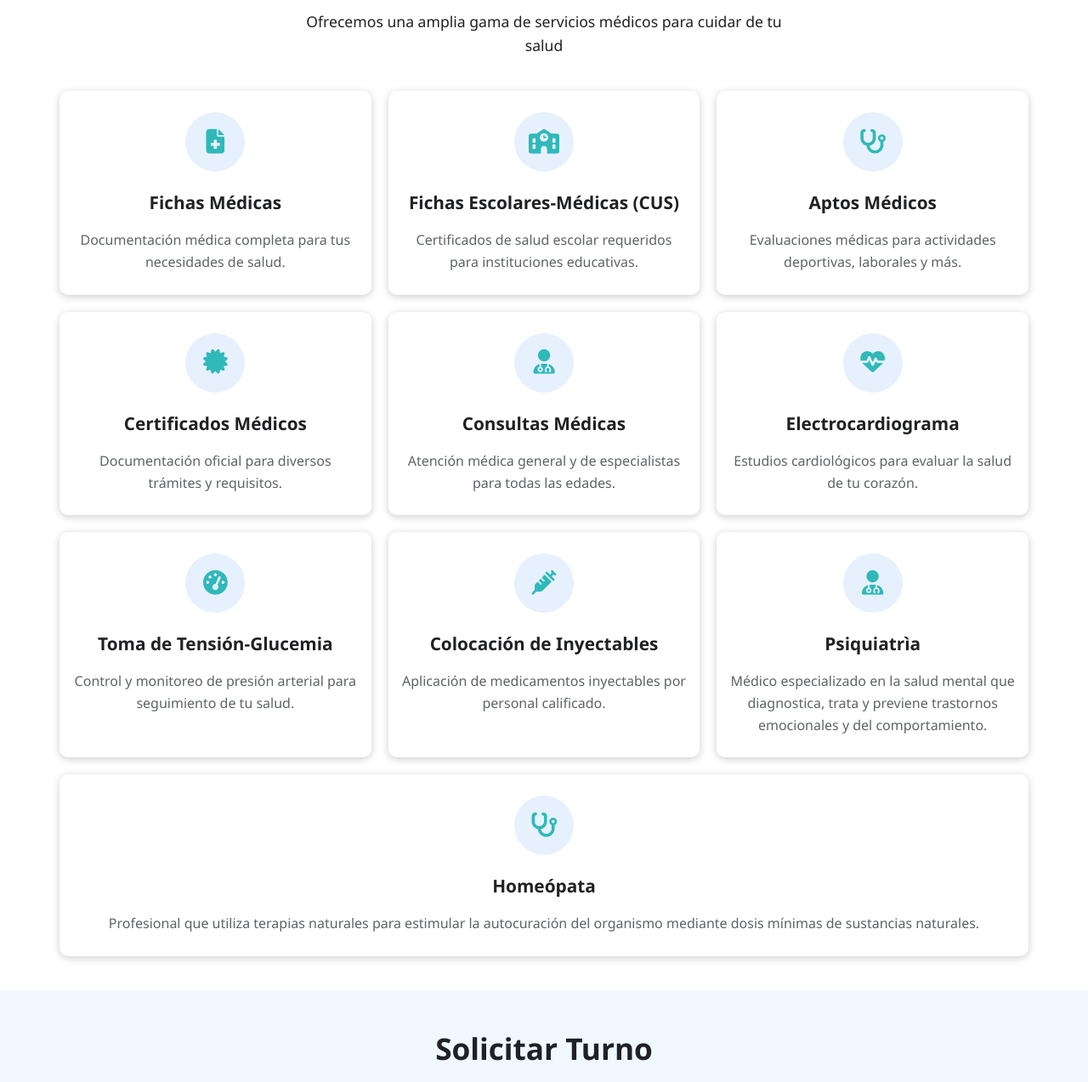
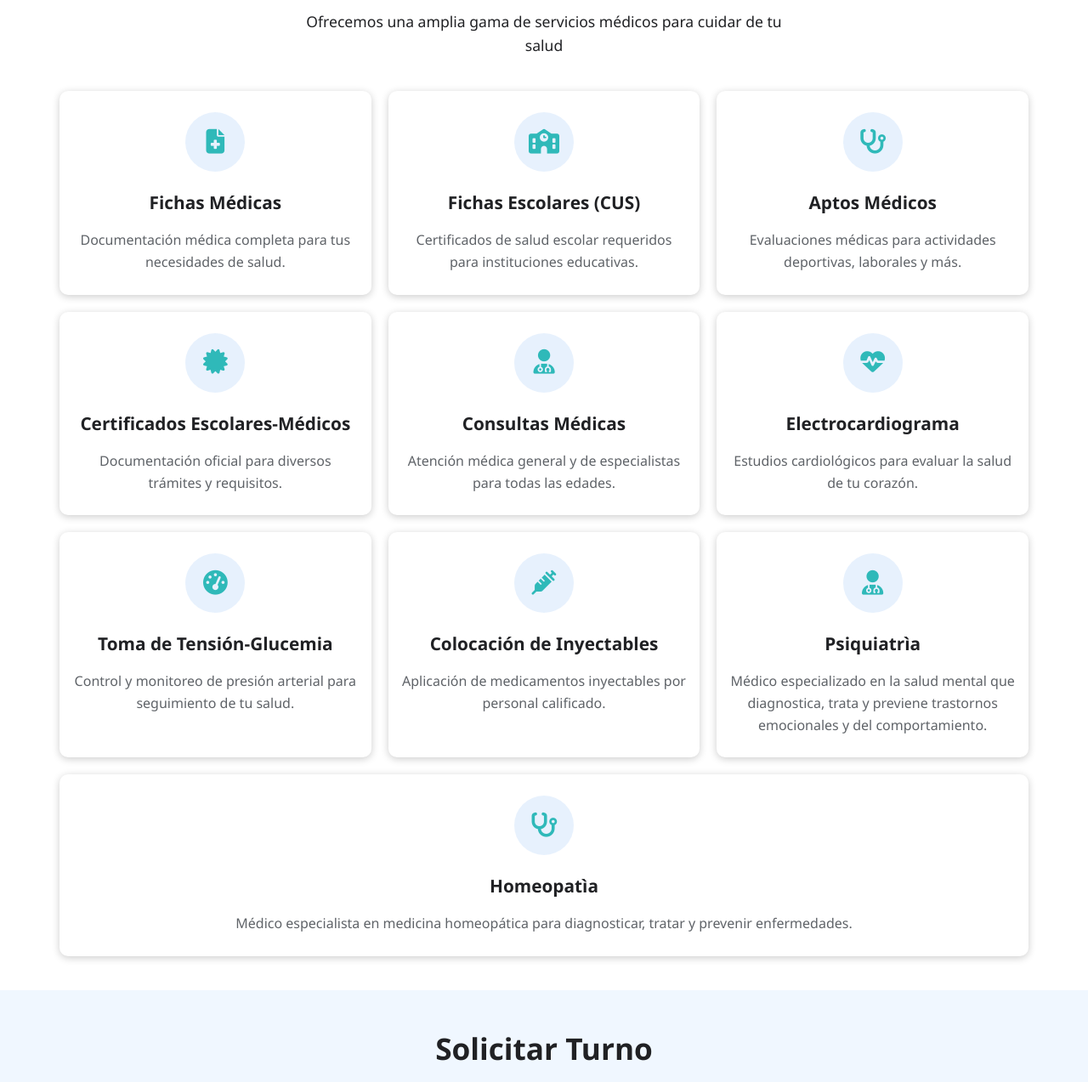
Before and after one commit to SalvaZum/consu-dra-monellil, a website: page index.html in a window 1280 px wide. Shown: the part 1356-2629 px from the top of the page at 85% size. Drawn offline with Linux system fonts and the light colour scheme.

Commit message:
14/11 feedback

```diff
--- a/index.html
+++ b/index.html
@@ -96,7 +96,7 @@
                     <div class="service-icon">
                         <i class="fas fa-school"></i>
                     </div>
-                    <h3>Fichas Escolares-Médicas (CUS)</h3>
+                    <h3>Fichas Escolares (CUS)</h3>
                     <p>Certificados de salud escolar requeridos para instituciones educativas.</p>
                 </div>
                 <div class="service-card">
@@ -110,7 +110,7 @@
                     <div class="service-icon">
                         <i class="fas fa-certificate"></i>
                     </div>
-                    <h3>Certificados Médicos</h3>
+                    <h3>Certificados Escolares-Médicos</h3>
                     <p>Documentación oficial para diversos trámites y requisitos.</p>
                 </div>
                 <div class="service-card">
@@ -152,8 +152,8 @@
                     <div class="service-icon">
                         <i class="fas fa-stethoscope"></i>
                     </div>
-                    <h3>Homeópata</h3>
-                    <p>Profesional que utiliza terapias naturales para estimular la autocuración del organismo mediante dosis mínimas de sustancias naturales.</p>
+                    <h3>Homeopatìa</h3>
+                    <p>Médico especialista en medicina homeopática para diagnosticar, tratar y prevenir enfermedades.</p>
                 </div>
             </div>
         </div>
--- a/index.js
+++ b/index.js
@@ -60,7 +60,7 @@ document.addEventListener('DOMContentLoaded', function() {
             field: "servicio",
             options: [
                 "Consulta General",
-                "Certificado Médico/Escolar",
+                "Certificado Escolar/Médico",
                 "Toma de Tensión/Glucemia",
                 "Electrocardiograma",
                 "Fichas Médicas",
```
